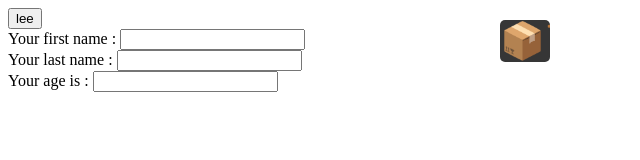
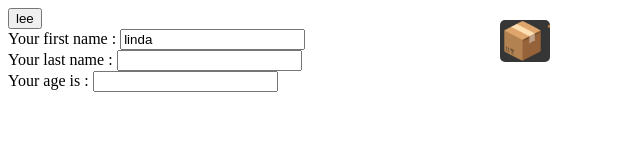
Before and after one commit to Aumeeb/react-sophia, a React (Create React App) app: page / in a window 1280 px wide. Shown: the top 160 px of the page, without its empty margins (0-640 px from the left). Built offline with nearby package versions, Linux system fonts and the light colour scheme.

Commit message:
Adding condition to check if a component state is twoway or oneway mode

```diff
--- a/src/archive/objectStore.ts
+++ b/src/archive/objectStore.ts
@@ -1,8 +1,9 @@
-import { Dispatch, SetStateAction } from "react"
+
 
 type StatePool<S> = {
-    objectPool: S,
-    setObjectPool: (value: any) => void
+    treasure: S,
+    setTreasure: (value: any) => void
+    twoWay: boolean
 }
 
 class ObjectStore {
@@ -10,38 +11,48 @@ class ObjectStore {
     get currentScene() {
         return {
             callee: this._callee,
-            object: this.get(this._callee)?.objectPool,
+            object: this.get(this._callee)?.treasure ?? {},
             set: (value: any) => {
-                let setValue = this.get(this._callee)?.setObjectPool ?? (() => Promise.resolve(void 0))
+                let setValue = this.get(this._callee)?.setTreasure ?? (() => Promise.resolve(void 0))
                 setValue({ ...value })
-            }
+            },
+            twoWay: this.get(this._callee)?.twoWay
         }
     }
-    private readonly pool: Map<string, StatePool<any>> = new Map()
+    private readonly treasures: Map<string, StatePool<any>> = new Map()
 
     /**To get count of the state objects. */
     get count() {
-        return this.pool.size
+        return this.treasures.size
     }
     /**Get the alias names of all state objects*/
     get callees() {
         let callees = []
-        for (var key of this.pool.keys()) {
+        for (var key of this.treasures.keys()) {
             callees.push(key)
         }
         return callees
     }
     /** automatically store the state object to this storage */
     collectObject<S>(key: string, value: StatePool<S>) {
-        this.pool.set(key, value)
+        this.treasures.set(key, value)
     }
     /** To getStateObject  */
     get(key: string) {
-        return this.pool.get(key)
+        return this.treasures.get(key)
     }
 
     syncScene(name: string): void {
         this._callee = name
     }
+    twoWaysbindsCheck(setO: Function): boolean {
+        let isTwoWays = false
+        this.treasures.forEach(p => {
+            if (p.setTreasure === setO && p.twoWay) {
+                isTwoWays = true
+            }
+        })
+        return isTwoWays
+    }
 }
 export const os = new ObjectStore()
--- a/src/components/menu/index.tsx
+++ b/src/components/menu/index.tsx
@@ -16,11 +16,23 @@ const _Menu: FC<MenuProps> = props => {
   let { object, updateObject } = useObject<{
     nav: AvailableNav
     t: any
+    source: any
   }>({
     nav: 'Wastebasket',
     callee: 'menu',
     t: testdata,
+    source: os.currentScene.object ?? {},
   })
+
+  useEffect(() => {
+    console.log(os.currentScene.object)
+    if (os.currentScene.twoWay) {
+      // here determine if oneway or twoway databind
+      updateObject({ source: object.source })
+    }
+  }, [object.source])
+  console.log('z', object)
+
   //default value assignment
   let { emojiIcon = '📓 ', scale = 2, throb = true, minWidth, maxWidth } = props
 
@@ -45,12 +57,10 @@ const _Menu: FC<MenuProps> = props => {
     </div>
   )
   function renderState() {
-    const curStateObject: any = os.get(curCallee)?.objectPool ?? {}
-
     return (
       <div style={{ marginTop: 16 }}>
-        {Object.keys(curStateObject).map(key => {
-          const value = curStateObject[key]
+        {Object.keys(object.source).map(key => {
+          const value = object.source[key]
           return <ColorfulRows objectKey={key} key={getUid()} value={value} />
         })}
       </div>
@@ -71,6 +81,7 @@ const _Menu: FC<MenuProps> = props => {
                 onClick={() => {
                   setCurCallee(callee)
                   os.syncScene(callee)
+                  updateObject({ source: os.currentScene.object })
                 }}
               >
                 {callee}
--- a/src/hooks/useObject.tsx
+++ b/src/hooks/useObject.tsx
@@ -5,16 +5,17 @@ export function useObject<T extends { [key: string]: any }>(
   initO: T & { callee?: string },
   option: Partial<{
     supervise: boolean
+    twoWay?: boolean
   }> = {
     supervise: false,
+    twoWay: false,
   }
 ) {
   const [object, setO] = useState<T>(initO)
-  if (option.supervise) {
-    os.collectObject(object.callee, { objectPool: object, setObjectPool: setO })
+  if (option.supervise ?? false) {
+    os.collectObject(object.callee, { treasure: object, setTreasure: setO, twoWay: option.twoWay ?? false })
   }
   /**
-   *
    * @param obj 举个🌰  {name:"lee",age:10,gender:true}
    */
   function updateObject(obj: Partial<T>): void
@@ -22,15 +23,16 @@ export function useObject<T extends { [key: string]: any }>(
   function updateObject<P extends keyof T>(key?: P, value?: T[P]) {
     try {
       let shallowObject: any = { ...object } //here is a bug may be updates typescript will be solved this problem
-      if (!shallowObject.callee) {
-        shallowObject.callee = 'untitled'
-      }
+      if (!shallowObject.callee) shallowObject.callee = 'untitled'
+
       if (typeof key === 'object') {
         Object.keys(key).forEach((prop: keyof T) => {
           shallowObject[prop] = key[prop]
         })
       } else shallowObject[key] = value
-
+      if (os.twoWaysbindsCheck(setO)) {
+        console.log(`is two ways`)
+      }
       setO({ ...shallowObject })
     } catch (error) {}
   }
@@ -41,7 +43,6 @@ export function useObject<T extends { [key: string]: any }>(
    * Recover all the values of each property which you passed in at the `useObject` at the beginning.
    * @param omit Omit some of properties of those you wouldn't want to recover.
    */
-  function recover(): void
   function recover(omit?: (keyof T)[]): void
   function recover(omit?: (keyof T)[]): void {
     if (omit === undefined) {
--- a/src/test/bookList.tsx
+++ b/src/test/bookList.tsx
@@ -5,9 +5,10 @@ import { useObject } from '../hooks/useObject'
 const _: FC = props => {
   // const { getBooks, getTable, searchBook, name } = useContext(BookContext)
   const { object, updateObject } = useObject(
-    { ...useContext(BookContext), callee: 'testBookPage', firstName: '', lastName: '', age: '', grandson: { name: 'minay' } },
+    { ...useContext(BookContext), callee: 'testBookPage', firstName: 'linda', lastName: '', age: '', grandson: { name: 'minay' } },
     {
       supervise: true,
+      twoWay: true,
     }
   )
   console.log(object)
```
